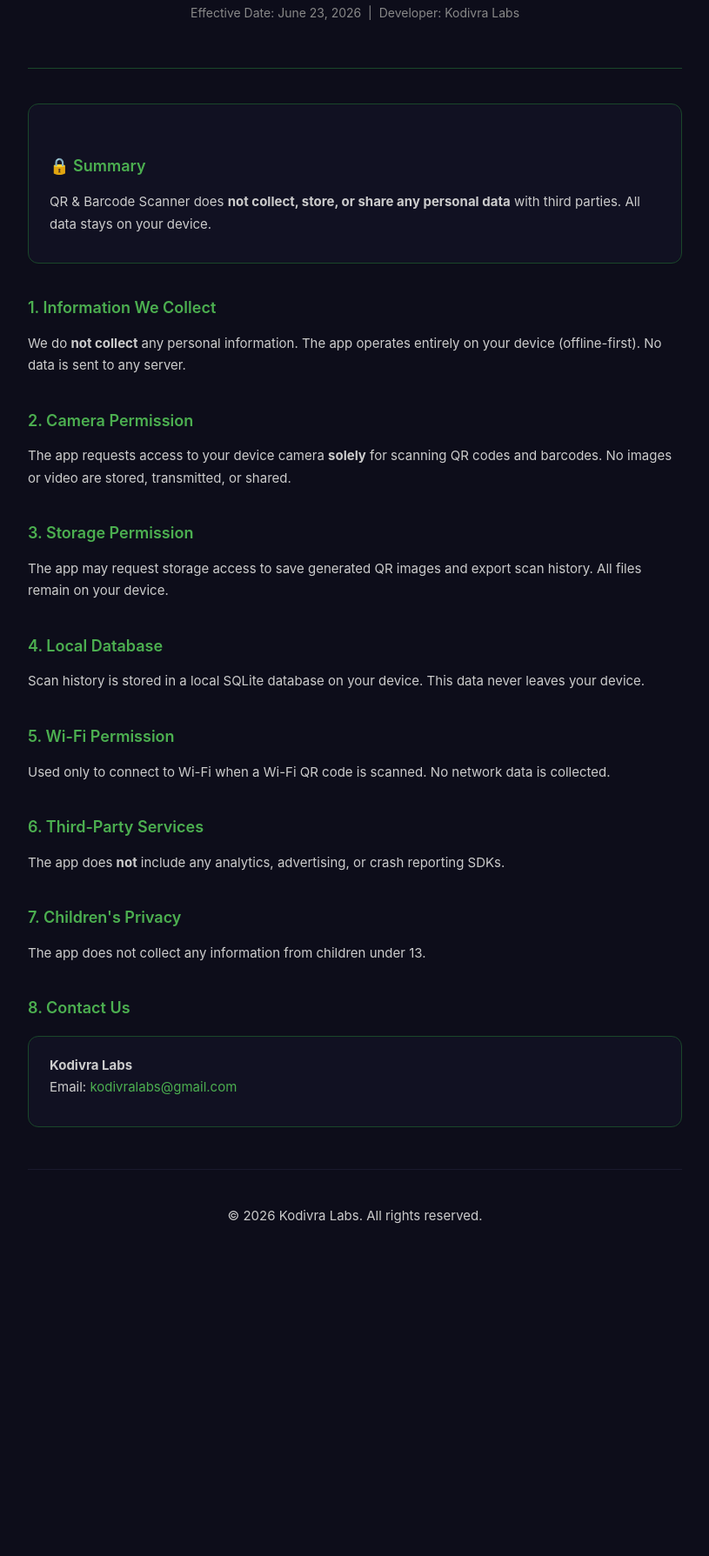
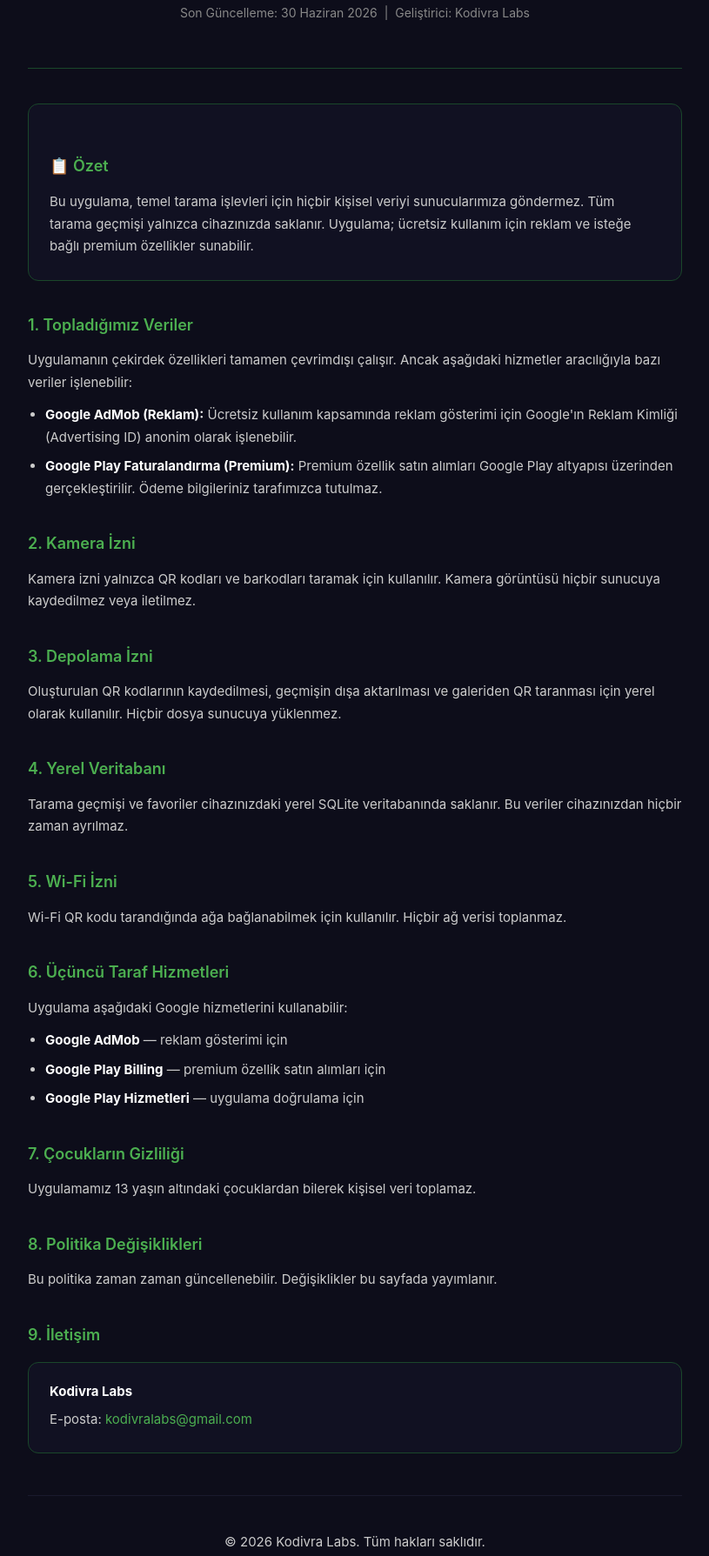
Before and after one commit to Dukak1433/privacy-policy, a plain HTML site: page index.html in a window 1280 px wide. Shown: the part 187-1976 px from the top of the page at 87% size, without its empty margins (232-1047 px from the left). Before the commit the page ends 1673 px from the top, so only its background shows below. Drawn offline with Linux system fonts and the light colour scheme.

Commit message:
index.html

```diff
--- a/index.html
+++ b/index.html
@@ -1,9 +1,9 @@
 <!DOCTYPE html>
-<html lang="en">
+<html lang="tr">
 <head>
   <meta charset="UTF-8">
   <meta name="viewport" content="width=device-width, initial-scale=1.0">
-  <title>Privacy Policy — QR & Barcode Scanner</title>
+  <title>Gizlilik Politikası — QR & Barkod Tarayıcı</title>
   <style>
     * { margin: 0; padding: 0; box-sizing: border-box; }
     body { font-family: -apple-system, BlinkMacSystemFont, 'Segoe UI', sans-serif; background: #0d0d1a; color: #e0e0e0; line-height: 1.7; }
@@ -14,44 +14,59 @@
     h2 { font-size: 18px; color: #4CAF50; font-weight: 600; margin: 36px 0 12px; }
     p { color: #ccc; margin-bottom: 12px; font-size: 15px; }
     ul { margin: 8px 0 16px 20px; }
-    ul li { color: #ccc; font-size: 15px; margin-bottom: 6px; }
+    ul li { color: #ccc; font-size: 15px; margin-bottom: 8px; }
     .badge { display: inline-block; background: #1a472a; color: #4CAF50; padding: 4px 12px; border-radius: 20px; font-size: 13px; font-weight: 600; margin-bottom: 16px; }
     .card { background: #111122; border: 1px solid #1a472a; border-radius: 12px; padding: 20px 24px; margin: 16px 0; }
+    .card p { margin-bottom: 6px; }
     footer { text-align: center; padding: 40px 0 24px; color: #555; font-size: 13px; border-top: 1px solid #1a1a2e; margin-top: 48px; }
     a { color: #4CAF50; text-decoration: none; }
+    strong { color: #fff; }
   </style>
 </head>
 <body>
   <div class="container">
     <header>
-      <div class="badge">Privacy Policy</div>
-      <h1>QR &amp; Barcode Scanner</h1>
-      <p>Effective Date: June 23, 2026 &nbsp;|&nbsp; Developer: Kodivra Labs</p>
+      <div class="badge">Gizlilik Politikası</div>
+      <h1>QR &amp; Barkod Tarayıcı</h1>
+      <p>Son Güncelleme: 30 Haziran 2026 &nbsp;|&nbsp; Geliştirici: Kodivra Labs</p>
     </header>
     <div class="card">
-      <h2>🔒 Summary</h2>
-      <p>QR &amp; Barcode Scanner does <strong>not collect, store, or share any personal data</strong> with third parties. All data stays on your device.</p>
+      <h2>📋 Özet</h2>
+      <p>Bu uygulama, temel tarama işlevleri için hiçbir kişisel veriyi sunucularımıza göndermez. Tüm tarama geçmişi yalnızca cihazınızda saklanır. Uygulama; ücretsiz kullanım için reklam ve isteğe bağlı premium özellikler sunabilir.</p>
     </div>
-    <h2>1. Information We Collect</h2>
-    <p>We do <strong>not collect</strong> any personal information. The app operates entirely on your device (offline-first). No data is sent to any server.</p>
-    <h2>2. Camera Permission</h2>
-    <p>The app requests access to your device camera <strong>solely</strong> for scanning QR codes and barcodes. No images or video are stored, transmitted, or shared.</p>
-    <h2>3. Storage Permission</h2>
-    <p>The app may request storage access to save generated QR images and export scan history. All files remain on your device.</p>
-    <h2>4. Local Database</h2>
-    <p>Scan history is stored in a local SQLite database on your device. This data never leaves your device.</p>
-    <h2>5. Wi-Fi Permission</h2>
-    <p>Used only to connect to Wi-Fi when a Wi-Fi QR code is scanned. No network data is collected.</p>
-    <h2>6. Third-Party Services</h2>
-    <p>The app does <strong>not</strong> include any analytics, advertising, or crash reporting SDKs.</p>
-    <h2>7. Children's Privacy</h2>
-    <p>The app does not collect any information from children under 13.</p>
-    <h2>8. Contact Us</h2>
+    <h2>1. Topladığımız Veriler</h2>
+    <p>Uygulamanın çekirdek özellikleri tamamen çevrimdışı çalışır. Ancak aşağıdaki hizmetler aracılığıyla bazı veriler işlenebilir:</p>
+    <ul>
+      <li><strong>Google AdMob (Reklam):</strong> Ücretsiz kullanım kapsamında reklam gösterimi için Google'ın Reklam Kimliği (Advertising ID) anonim olarak işlenebilir.</li>
+      <li><strong>Google Play Faturalandırma (Premium):</strong> Premium özellik satın alımları Google Play altyapısı üzerinden gerçekleştirilir. Ödeme bilgileriniz tarafımızca tutulmaz.</li>
+    </ul>
+    <h2>2. Kamera İzni</h2>
+    <p>Kamera izni yalnızca QR kodları ve barkodları taramak için kullanılır. Kamera görüntüsü hiçbir sunucuya kaydedilmez veya iletilmez.</p>
+    <h2>3. Depolama İzni</h2>
+    <p>Oluşturulan QR kodlarının kaydedilmesi, geçmişin dışa aktarılması ve galeriden QR taranması için yerel olarak kullanılır. Hiçbir dosya sunucuya yüklenmez.</p>
+    <h2>4. Yerel Veritabanı</h2>
+    <p>Tarama geçmişi ve favoriler cihazınızdaki yerel SQLite veritabanında saklanır. Bu veriler cihazınızdan hiçbir zaman ayrılmaz.</p>
+    <h2>5. Wi-Fi İzni</h2>
+    <p>Wi-Fi QR kodu tarandığında ağa bağlanabilmek için kullanılır. Hiçbir ağ verisi toplanmaz.</p>
+    <h2>6. Üçüncü Taraf Hizmetleri</h2>
+    <p>Uygulama aşağıdaki Google hizmetlerini kullanabilir:</p>
+    <ul>
+      <li><strong>Google AdMob</strong> — reklam gösterimi için</li>
+      <li><strong>Google Play Billing</strong> — premium özellik satın alımları için</li>
+      <li><strong>Google Play Hizmetleri</strong> — uygulama doğrulama için</li>
+    </ul>
+    <h2>7. Çocukların Gizliliği</h2>
+    <p>Uygulamamız 13 yaşın altındaki çocuklardan bilerek kişisel veri toplamaz.</p>
+    <h2>8. Politika Değişiklikleri</h2>
+    <p>Bu politika zaman zaman güncellenebilir. Değişiklikler bu sayfada yayımlanır.</p>
+    <h2>9. İletişim</h2>
     <div class="card">
-      <p><strong>Kodivra Labs</strong><br>Email: <a href="mailto:kodivralabs@gmail.com">kodivralabs@gmail.com</a></p>
+      <p><strong>Kodivra Labs</strong></p>
+      <p>E-posta: <a href="mailto:kodivralabs@gmail.com">kodivralabs@gmail.com</a></p>
     </div>
     <footer>
-      <p>© 2026 Kodivra Labs. All rights reserved.</p>
+      <p>© 2026 Kodivra Labs. Tüm hakları saklıdır.</p>
+      <p style="margin-top:8px;">QR &amp; Barkod Tarayıcı — com.kodivralabs.qrscanner</p>
     </footer>
   </div>
 </body>
```
